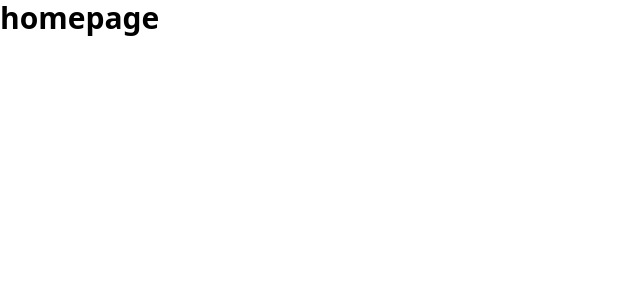
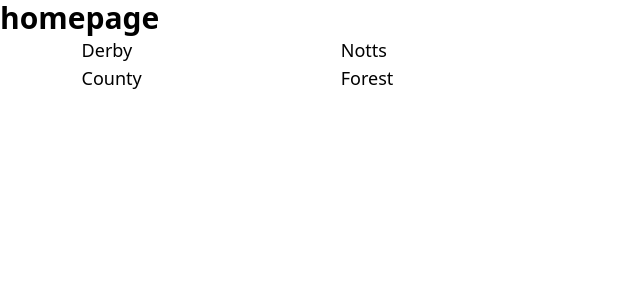
Before and after one commit to hazzaRR/FootballClubBadgeAPI_Vue, a Vue app: page / in a window 1280 px wide. Shown: the top 300 px of the page, without its empty margins (0-640 px from the left). Built offline with nearby package versions, Linux system fonts and the light colour scheme.

Commit message:
created basic grid layout and v-for interation of badge component for each team that is stored in the storage so that it is displayed

```diff
--- a/src/components/Badge.vue
+++ b/src/components/Badge.vue
@@ -1,24 +1,14 @@
 <template>
-    <div>
+    <div class="mx-auto w-20 h-20">
+        <!-- <img :src="clubBadge.src" :alt="clubBadge.alt"> -->
 
-        <img :src="clubBadge.src" :alt="clubBadge.alt">
-
-        <h2>{{ teamName }}</h2>
+        <h2 class="text-lg">{{ teamName }}</h2>
 
     </div>
 </template>
 
 <script setup>
-
-import {ref} from 'vue';
-
-
-const clubBadge = ref({
-    src: null,
-    alt: null
-})
-
-const teamName = ref(null);
+const props = defineProps(['clubBadge', 'teamName'])
 
 </script>
 
--- a/src/views/Index.vue
+++ b/src/views/Index.vue
@@ -2,9 +2,21 @@
     <div class="text-3xl font-bold">
         homepage
     </div>
+
+    <div class="grid grid-cols-5 gap-4">
+        <Badge v-for="(team, index) in teams" :key="index" :team-name="team" :club-badge="clubBadge" />
+    </div>
 </template>
 
 <script setup>
+import {ref} from 'vue';
+import Badge from '../components/Badge.vue';
+
+const teams = ref(["Derby County", "Notts Forest"])
+const clubBadge = ref({
+    src: null,
+    alt: null
+})
 
 </script>
 
```
